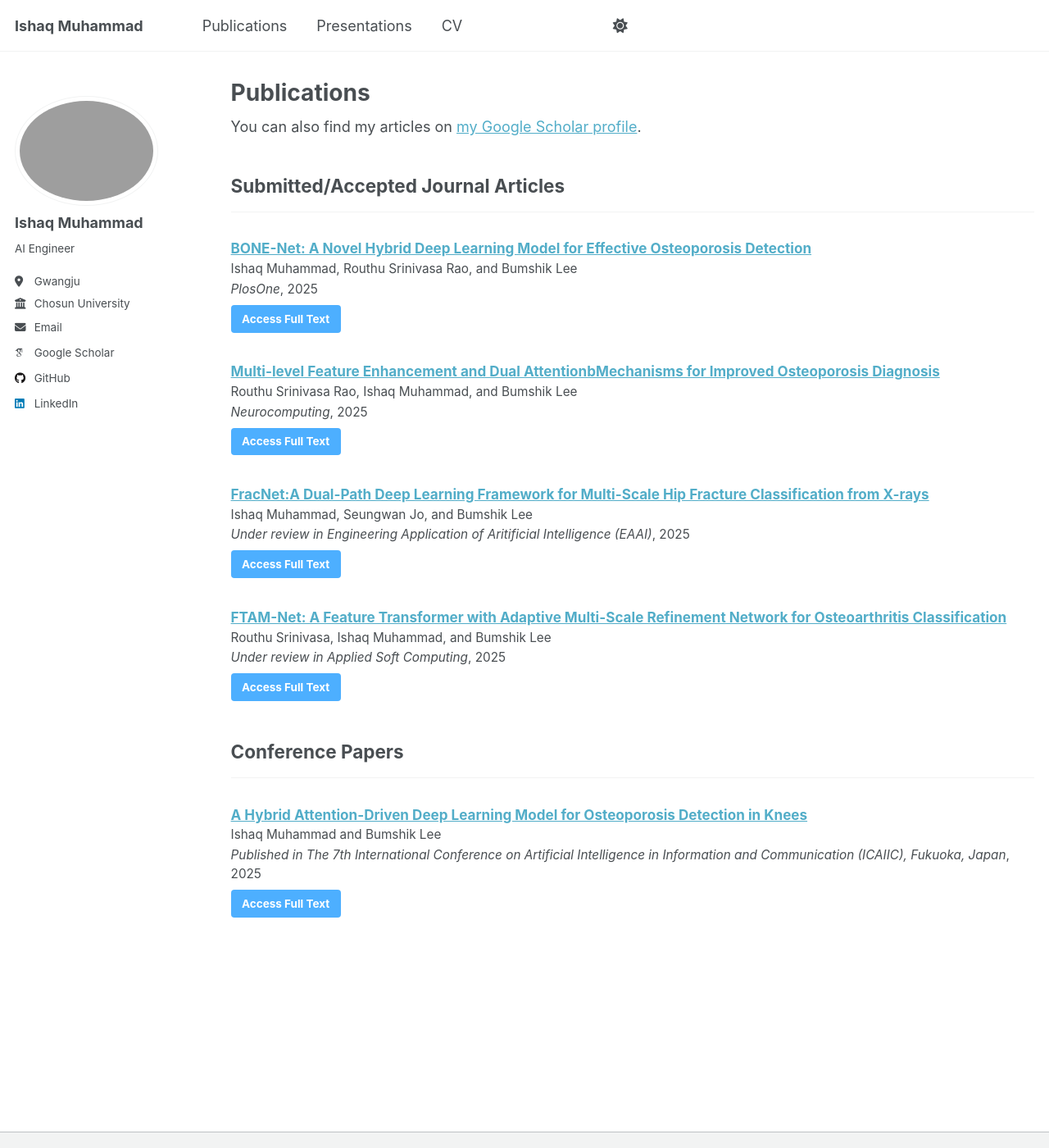
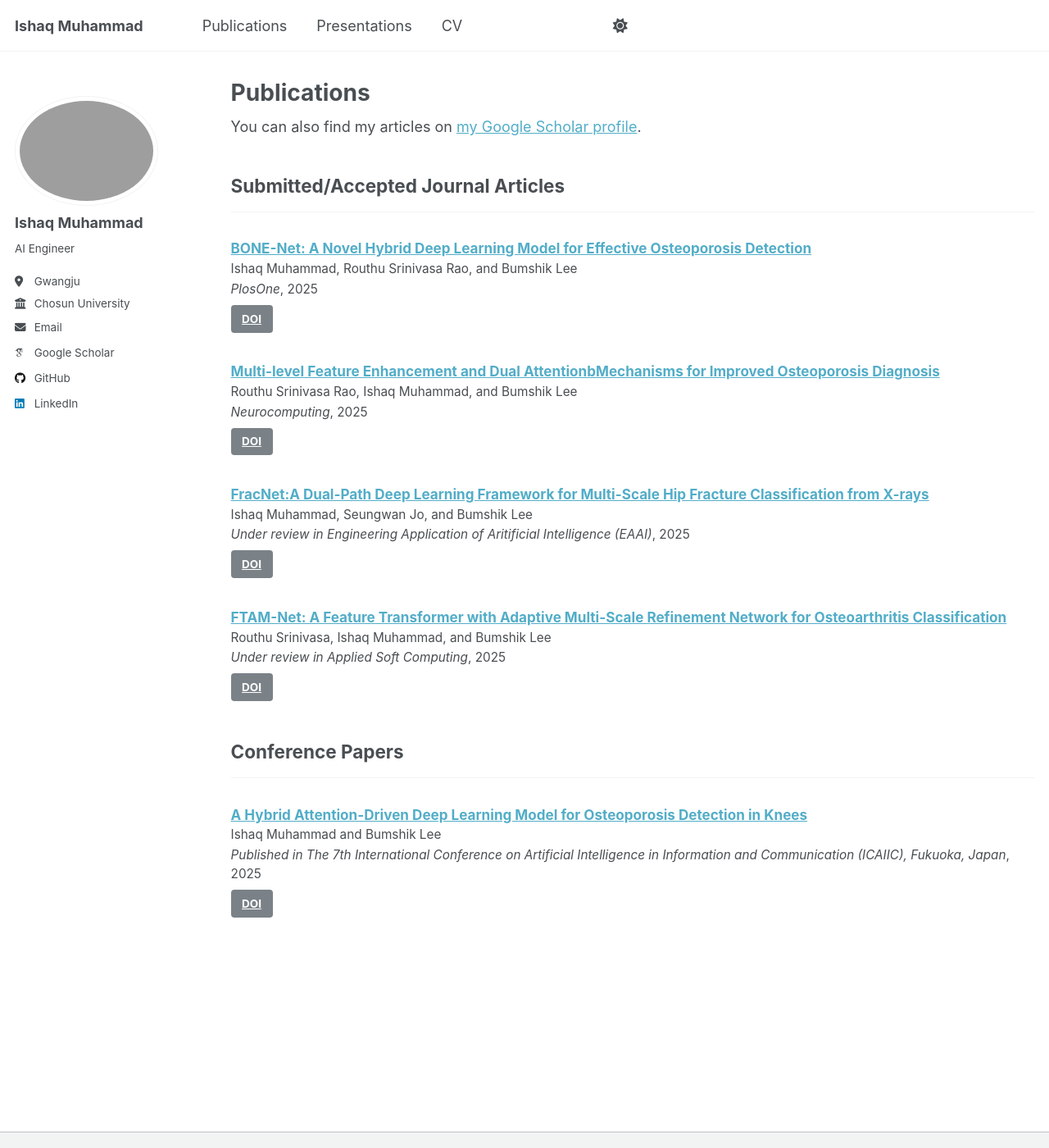
Before and after one commit to IshaqMKhan/IshaqMKhan.github.io, a Jekyll site: the page built from _pages/publications.html, in a window 1280 px wide and 1400 px high. Shown: the whole window at 82% size. Built offline with Jekyll 4.4.1, drawn with Linux system fonts in a browser that asks for light colours; some web fonts are replaced; a script that is not in the unit is left out; grey boxes are pictures that could not be loaded.

Commit message:
Update archive-single.html

```diff
--- a/_includes/archive-single.html
+++ b/_includes/archive-single.html
@@ -58,11 +58,9 @@
     {% endif %}
 
     {% if post.doi %}
-  <div style="margin-top: 0.4em;">
-    <a href="{{ post.doi }}" target="_blank" class="btn" style="background-color:#4dafff; color:white; text-decoration:none;">
-      Access Full Text
-    </a>
-  </div>
+    <div style="margin-top: 0.4em;">
+      <a href="{{ post.doi }}" target="_blank" class="btn">DOI</a>
+    </div>
     {% endif %}
 
   </article>
```
